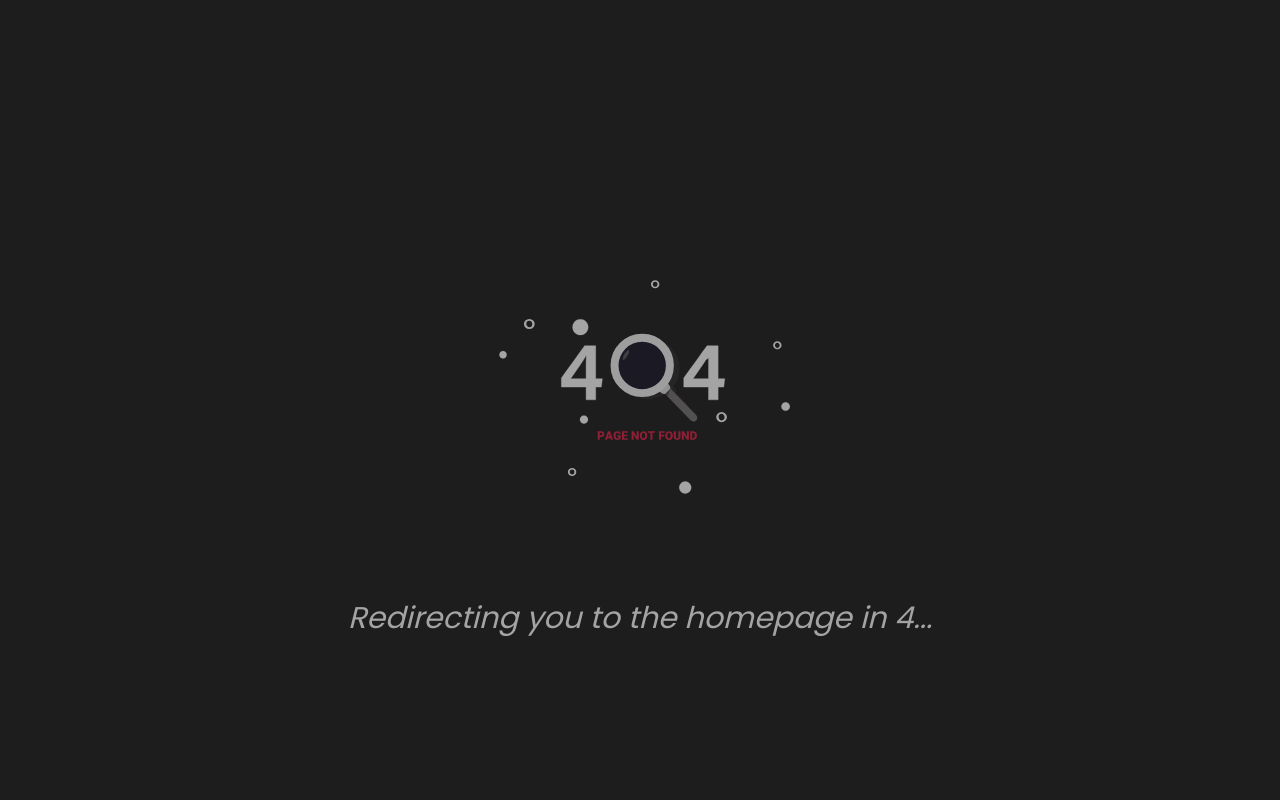
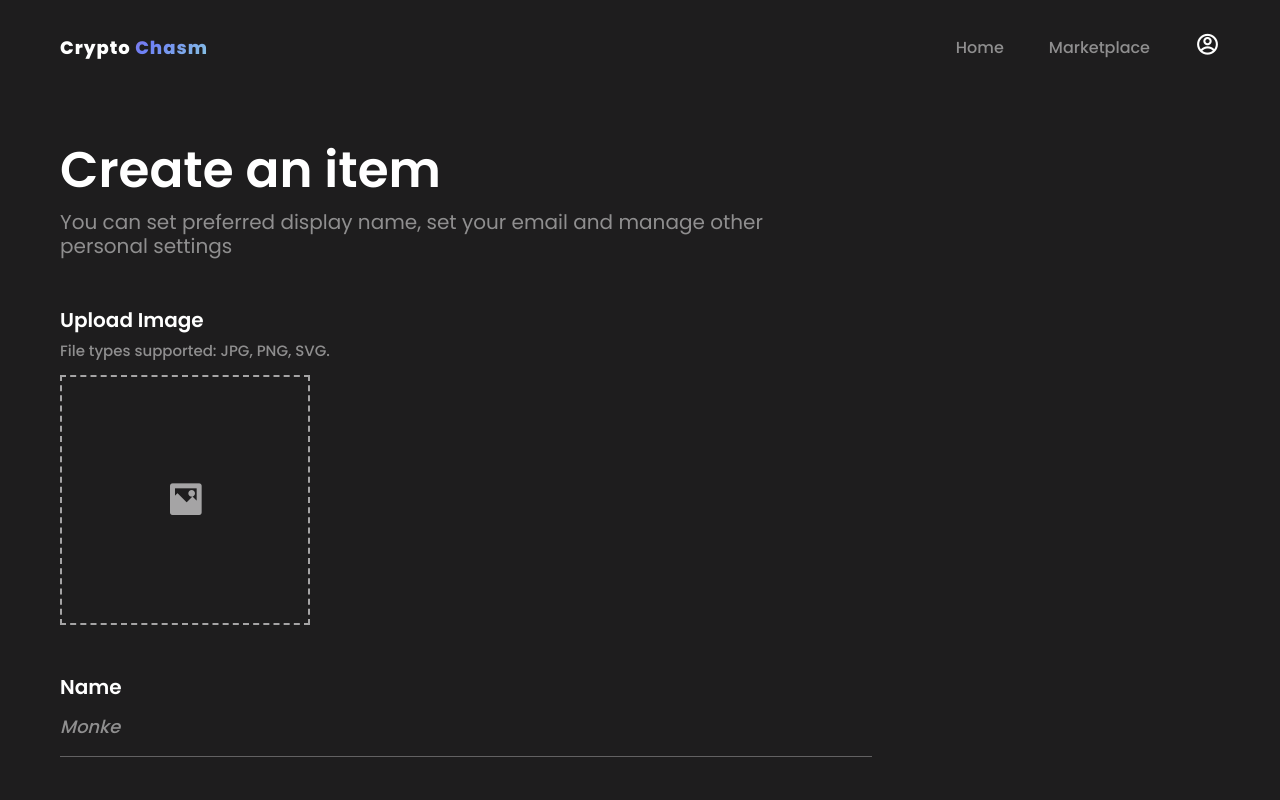
Before and after one commit to DecFox/CryptoChasm, a Next.js app in the folder client/: page /createNFT in a window 1280 px wide. Before the commit this address had no page. Shown: the top 800 px of the page. Built offline with nearby package versions, Linux system fonts and the light colour scheme.

Commit message:
completed the create NFT page

```diff
--- a/client/components/Button.tsx
+++ b/client/components/Button.tsx
@@ -16,13 +16,25 @@ function Button({
   children: string | ReactElement;
   href: string;
 }) {
-  return (
-    <Link href={href} passHref>
+  if (type === 'submit') {
+    return (
       <button className={`${styles.btn} ${styles[modifier]}`} type={type}>
         {children}
       </button>
-    </Link>
-  );
+    );
+  } else {
+    return (
+      <Link href={href} passHref>
+        <button
+          className={`${styles.btn} ${styles[modifier]}`}
+          type={type}
+          onClick={(e) => e.preventDefault()}
+        >
+          {children}
+        </button>
+      </Link>
+    );
+  }
 }
 
 export default Button;
--- /dev/null
+++ b/client/components/CreateNFTForm.tsx
@@ -0,0 +1,134 @@
+// next/react imports
+import Link from 'next/link';
+import React, {
+  ChangeEvent,
+  useCallback,
+  useContext,
+  useEffect,
+  useRef,
+  useState,
+} from 'react';
+
+// components
+import Button from '../components/Button';
+
+// contexts
+import { UserContext } from '../contexts/UserContext';
+
+// vendor imports
+import 'remixicon/fonts/remixicon.css';
+
+// styles
+import styles from '../styles/components/form.module.scss';
+
+function SettingsForm() {
+  const [name, setName] = useState('');
+  const [description, setDescription] = useState('');
+  const [image, setImage] = useState<File | null>(null);
+  const [invalid, setInvalid] = useState(false);
+
+  const imagePreview = useRef<HTMLImageElement | null>(null);
+
+  const validFileType = useCallback((file) => {
+    const fileTypes = [
+      'image/apng',
+      'image/bmp',
+      'image/gif',
+      'image/jpeg',
+      'image/pjpeg',
+      'image/png',
+      'image/svg',
+    ];
+    return file ? fileTypes.includes(file.type) : false;
+  }, []);
+
+  const imageOnchange = (e: React.ChangeEvent<HTMLInputElement>) => {
+    e.target.files instanceof FileList ? setImage(e.target.files[0]) : null;
+  };
+
+  useEffect(() => {
+    if (image && validFileType(image) && imagePreview && imagePreview.current) {
+      setInvalid(false);
+      imagePreview.current.src = URL.createObjectURL(image!);
+      imagePreview.current.style.display = 'block';
+    } else {
+      imagePreview.current!.style.display = 'none';
+      image === null ? setInvalid(false) : setInvalid(true);
+    }
+  }, [image]);
+
+  const handleSubmit = (e: React.FormEvent<HTMLFormElement>) => {
+    e.preventDefault();
+    if (!image || !validFileType(image)) {
+      imagePreview.current!.style.display = 'none';
+      setInvalid(true);
+      return;
+    }
+    let formData = new FormData();
+    formData.append('name', name);
+    formData.append('description', description);
+    formData.append('image', image!);
+
+    // Post Logic
+  };
+
+  return (
+    <form className={styles.form} onSubmit={(e) => handleSubmit(e)}>
+      <div className={styles.input_container}>
+        <label htmlFor="image">Upload Image</label>
+        <p>File types supported: JPG, PNG, SVG.</p>
+        <label
+          className={`${styles.image_label} ${invalid ? styles.invalid : ''}`}
+          htmlFor="image"
+        >
+          <i className="ri-image-2-fill" />
+          <img ref={imagePreview} alt="uploaded image preview" />
+        </label>
+        <input
+          type="file"
+          name="image"
+          id="image"
+          accept="image/*"
+          onChange={(e) => {
+            imageOnchange(e);
+          }}
+        />
+      </div>
+      <div className={styles.input_container}>
+        <label htmlFor="name">Name</label>
+        <input
+          type="text"
+          name="name"
+          id="name"
+          placeholder="Monke"
+          value={name}
+          onChange={(e) => {
+            setName(e.target.value);
+          }}
+          required
+        />
+      </div>
+      <div className={styles.input_container}>
+        <label htmlFor="description">Description</label>
+        <textarea
+          name="description"
+          id="description"
+          placeholder="Describe the NFT in a few words."
+          value={description}
+          onChange={(e) => {
+            setDescription(e.target.value);
+          }}
+          required
+        />
+      </div>
+
+      <div className={styles.btn_container}>
+        <Button type="submit" modifier="ghost" href="">
+          Save
+        </Button>
+      </div>
+    </form>
+  );
+}
+
+export default SettingsForm;
--- a/client/components/Header.tsx
+++ b/client/components/Header.tsx
@@ -25,7 +25,7 @@ function Header() {
           <Button type="button" modifier="" href="/">
             Explore the Depths
           </Button>
-          <Button type="button" modifier="ghost" href="/">
+          <Button type="button" modifier="ghost" href="/createNFT">
             Create
           </Button>
         </div>
--- /dev/null
+++ b/client/pages/createNFT.tsx
@@ -0,0 +1,42 @@
+// react/next imports
+import type { NextPage } from 'next';
+
+// components
+import Meta from '../components/utils/Meta';
+import Nav from '../components/Navbar';
+import CreateNFTForm from '../components/CreateNFTForm';
+
+import { useEffect, useState } from 'react';
+
+// styles
+import styles from '../styles/createNFT.module.scss';
+
+// Web3
+import Web3 from 'web3';
+import Loader from '../components/Loader';
+
+// Globals declarations
+const metaData = {
+  title: 'Create NFT',
+  description: 'Create NFT page for crypto chasm app.',
+};
+
+const CreateNFT: NextPage = () => {
+  return (
+    <>
+      <Meta {...metaData} />
+      <main className={`row ${styles.settings}`}>
+        <Nav pageName="" />
+        <h1>Create an item</h1>
+        <p>
+          You can set preferred display name, set your email and manage other
+          personal settings
+        </p>
+        <CreateNFTForm />
+      </main>
+      <footer>&copy; Crypto Chasm. All right reserved</footer>
+    </>
+  );
+};
+
+export default CreateNFT;
--- a/client/styles/components/settingsForm.module.scss
+++ b/client/styles/components/form.module.scss
@@ -17,9 +17,15 @@
       margin: 5rem 0;
     }
 
+    p {
+      font-size: 1.5rem;
+      font-weight: 500;
+      margin-bottom: 1.5rem;
+    }
+
     label {
       font-weight: 600;
-      font-size: 1.5rem;
+      font-size: 2rem;
     }
 
     input {
@@ -30,7 +36,7 @@
       outline: none;
       border-bottom: 0.1rem solid rgba($color: #fff, $alpha: 0.3);
       font-weight: 500;
-      font-size: 1.5rem;
+      font-size: 1.7rem;
       color: $clr-white;
       transition: border-bottom 0.3s ease;
       white-space: nowrap;
@@ -57,6 +63,50 @@
         opacity: 0.5;
         font-style: italic;
         font-family: 'Poppins', sans-serif;
+      }
+    }
+
+    input[type='file'] {
+      display: none;
+    }
+
+    label.image_label {
+      height: 25rem;
+      width: 25rem;
+      border: 0.2rem solid rgba($clr-white, 1);
+      opacity: 0.6;
+      border-style: dashed;
+      font-size: 4rem;
+      cursor: pointer;
+      display: flex;
+      justify-content: center;
+      align-items: center;
+      transition: opacity 0.3s ease;
+      position: relative;
+
+      img {
+        height: 100%;
+        width: 100%;
+        position: absolute;
+        top: 0;
+        left: 0;
+        object-fit: cover;
+        z-index: 10;
+        display: none;
+      }
+
+      &:hover,
+      &:active {
+        opacity: 1;
+      }
+
+      &.invalid {
+        border: 0.2rem solid rgba(rgb(245, 93, 93), 1);
+        border-style: dashed;
+      }
+
+      &:valid {
+        border: 0.2rem solid rgba($clr-white, 1);
       }
     }
 
--- /dev/null
+++ b/client/styles/createNFT.module.scss
@@ -0,0 +1,32 @@
+@use './utils/variables' as *;
+@use './utils/mixins' as *;
+@use './utils/include-media' as *;
+
+.settings {
+  margin-top: 10rem;
+
+  @include media('>=tablet') {
+    margin-top: 14rem;
+  }
+
+  h1 {
+    @include heading-text;
+
+    @include media('>=mindesk') {
+      text-align: left;
+    }
+  }
+
+  p {
+    font-size: 1.4rem;
+    text-align: center;
+    margin-top: 1rem;
+    opacity: 0.5;
+
+    @include media('>=mindesk') {
+      text-align: left;
+      font-size: 2rem;
+      width: 60ch;
+    }
+  }
+}
```
Also changed, not shown: client/components/SettingsForm.tsx (+13 -2 lines).
